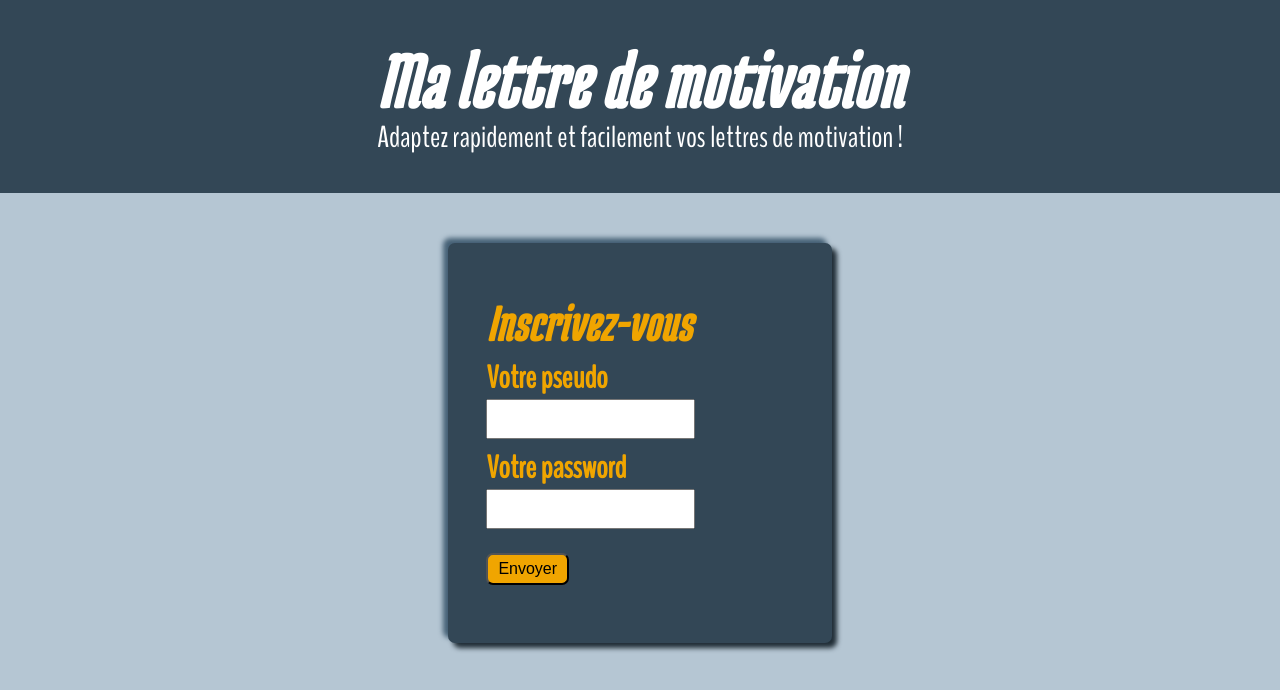
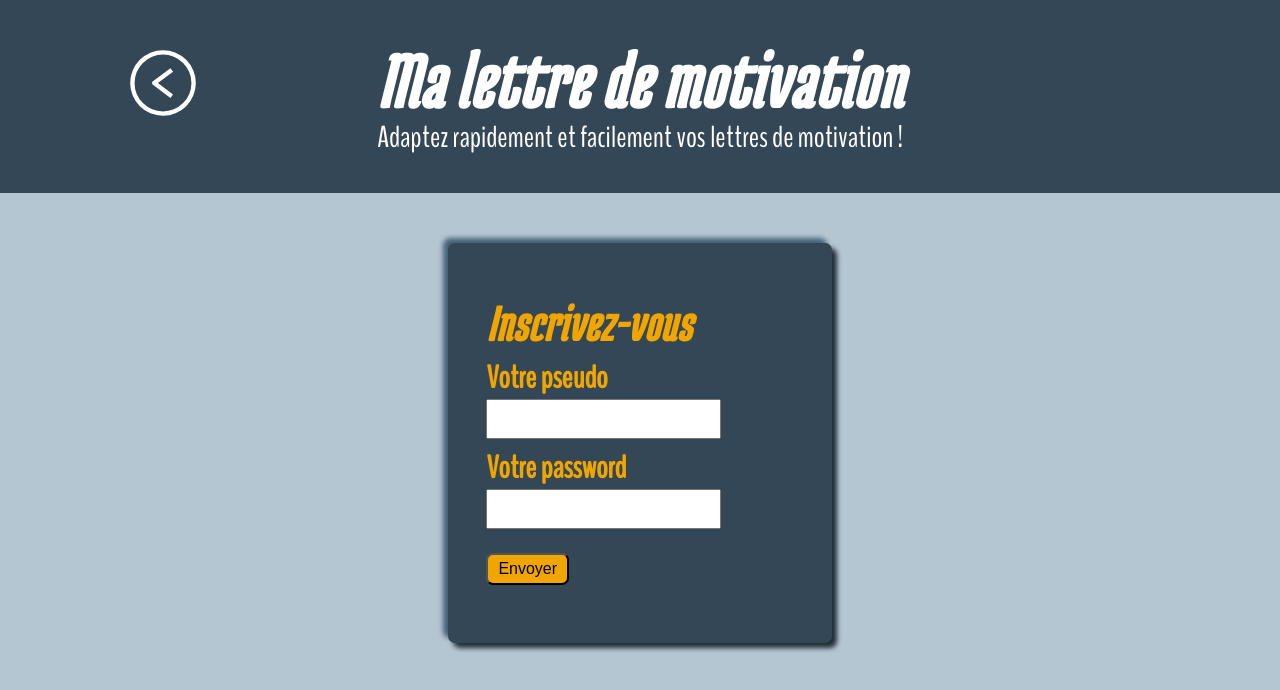
Before and after one commit to Chris5477/cover-letter, a React (Create React App) app: page /signup in a window 1280 px wide. Shown: the top 690 px of the page. Built offline with nearby package versions, Linux system fonts and the light colour scheme.

Commit message:
add link to home page

```diff
--- a/src/App.css
+++ b/src/App.css
@@ -179,6 +179,17 @@ header p {
   justify-content: center;
   align-items: center;
 }
+.signup a img {
+  width: 70px;
+  height: 70px;
+  position: absolute;
+  top: 6%;
+  left: 10%;
+}
+.signup a img:hover {
+  transform: scale(1.3);
+  transition: 0.3s;
+}
 
 .signup-form {
   width: 30%;
@@ -216,7 +227,7 @@ header p {
   font-weight: 600;
 }
 .signup-form div input {
-  width: 80%;
+  width: 90%;
   height: 40px;
   color: #082032;
   font-size: 1.1em;
--- a/src/pages/Signup.js
+++ b/src/pages/Signup.js
@@ -1,9 +1,12 @@
+import { Link } from "react-router-dom";
+import back from "../assets/icon/back.svg"
 import FormUser from "../components/Home/FormUser";
 
 const Signup = () => {
 	return (
 		<div className="signup">
 			<FormUser id={"pseudo-sign"} id2={"password-sign"} classCSS={"signup-form"} />
+			<Link to="/"><img src={back} alt="back arrow" /></Link>
 		</div>
 	);
 };
--- a/src/sass/page/signup/_signup_desktop.scss
+++ b/src/sass/page/signup/_signup_desktop.scss
@@ -1,6 +1,19 @@
 .signup {
 	@include sizeContainer(100%, auto);
 	@include centerELement(center, center);
+
+	a img{
+		width: 70px;
+		height: 70px;
+		position: absolute;
+		top: 6%;
+		left: 10%;
+
+		&:hover{
+			transform: scale(1.3);
+			transition: 0.3s
+		}
+	}
 }
 
 .signup-form {
@@ -36,7 +49,7 @@
 		}
 
 		input {
-			@include sizeContainer(80%, 40px);
+			@include sizeContainer(90%, 40px);
 			color: $secondColor;
 			font-size: 1.1em;
 			padding-left: 5px;
```
Also changed, not shown: src/assets/icon/back.svg (added), 1 other file (tests, documents, lock files or other folders).
